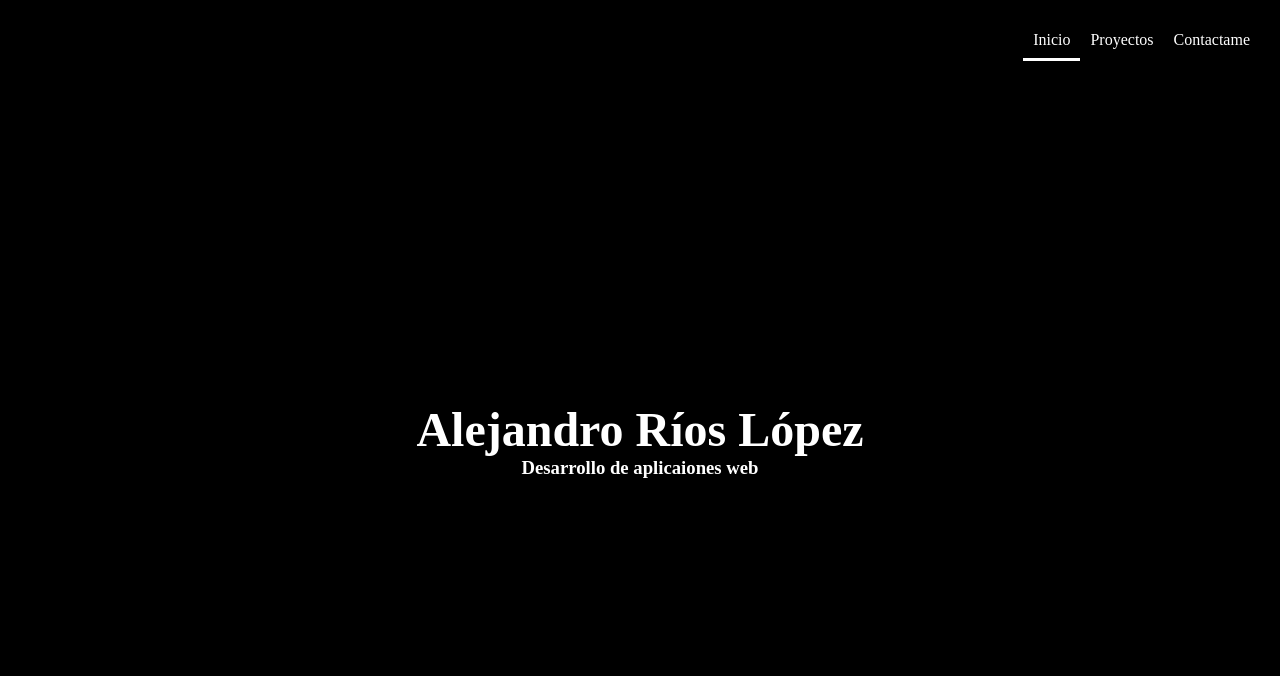
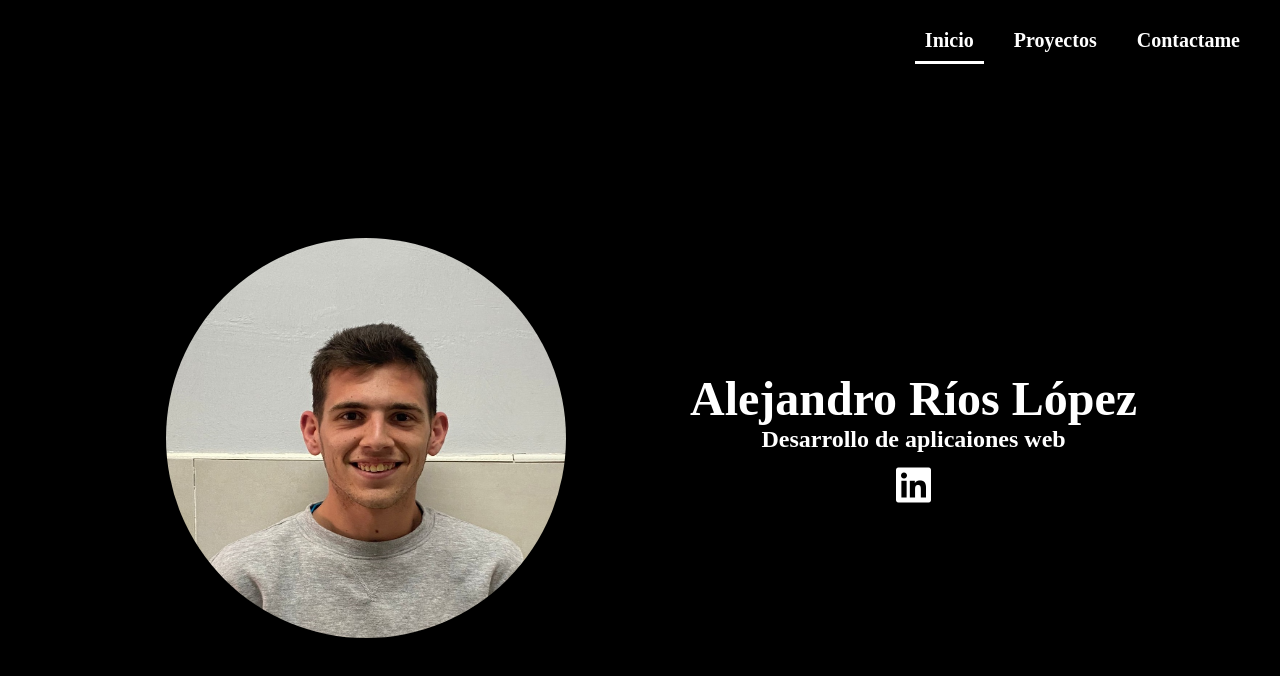
Before and after one commit to ariolop/Portfolio, a plain HTML site: page index.html in a window 1280 px wide. Drawn offline with Linux system fonts and the light colour scheme.

Commit message:
Index.html

```diff
--- /dev/null
+++ b/css/style.css
@@ -0,0 +1,116 @@
+* {
+    margin: 0px;
+    padding: 0px;
+}
+
+
+.menu {
+    width: 100vw;
+    height: 10vh;
+    background-color: black;
+    color: white;
+    display: flex;
+    justify-content: right;
+    align-items: center;
+    font-size: 20px;
+    font-weight: bold;
+}
+
+    .menu ul {
+        list-style: none;
+        display: flex;
+        margin-right: 20px;
+    }
+
+        .menu ul li {
+            height: fit-content;
+            margin: 0px 10px;
+        }
+
+        .menu ul li a {
+            padding: 10px;
+            color: white;
+            text-decoration: none;
+        }
+
+        .menu ul li a:hover {
+            border-bottom: 3px solid white;
+        }
+
+        #active {
+            border-bottom: 3px solid white;
+        }
+
+.container {
+    background-color: black;
+    width: 100vw;
+    height: 90vh;
+    color: white;
+    display: flex;
+    justify-content: center;
+    align-items: center;
+}
+
+    .grid {
+        display: grid;
+        grid-template-columns: repeat(2, 1fr);
+        grid-template-columns: repeat(2, 1fr);
+    }
+
+    .foto {
+        grid-column: 1 / 2;
+        grid-row: 1 / 3;
+        text-align: center;
+    }
+
+    .foto img {
+        border-radius: 100%;
+        width: 400px;
+        height: 400px;
+    }
+
+    .titulo {
+        opacity: 1;
+        /* transition: opacitt 2s linear; */
+        text-align: center;
+        display: flex;
+        justify-content: end;
+        flex-flow: column;
+        padding: 0px 50px;
+    }
+
+        .titulo h1 {
+            white-space: nowrap;
+            overflow: hidden;
+            font-size: 3em;
+        }
+
+        .titulo h2 {
+            white-space: nowrap;
+            overflow: hidden;
+        }
+
+    .anim-typewriter{
+        animation: typewriter 2s steps(44) 1s 1 normal both,
+                   blinkTextCursor 400ms steps(44) infinite normal;
+    }
+
+    @keyframes typewriter{
+        from{width: 0;}
+        to{width: 100%;}
+    }
+
+    @keyframes blinkTextCursor{
+        from{border-right-color: rgba(255,255,255,.75);}
+        to{border-right-color: transparent;}
+    }
+
+    .redesSociales {
+        margin-top: 10px;
+        font-size: 40px;
+        text-align: center;
+    }
+
+        .redesSociales .red a {
+            color: white;
+        }
--- a/index.html
+++ b/index.html
@@ -4,7 +4,7 @@
     <meta charset="UTF-8">
     <meta name="viewport" content="width=device-width, initial-scale=1.0">
     <title>Alejandro Ríos López | Desarrollo de aplicaciones web</title>
-    <link rel="stylesheet" href="style.css">
+    <link rel="stylesheet" href="css/style.css">
 </head>
 <body>
     <div class="menu">
@@ -15,10 +15,24 @@
         </ul>
     </div>
     <div class="container">
-        <div class="titulo">
-            <h1>Alejandro Ríos López</h1>
-            <h3>Desarrollo de aplicaiones web</h3>
+        <div class="grid">
+            <div class="foto">
+                <img src="images/logo.jpg" alt="Foto de Alejandro Ríos López">
+            </div>
+            <div class="titulo">
+                <h1 class="anim-typewriter">Alejandro Ríos López</h1>
+                <h2 class="anim-typewriter">Desarrollo de aplicaiones web</h2>
+            </div>
+            <div class="redesSociales">
+                <div class="red">
+                    <a href="https://www.linkedin.com/in/alejandro-r%C3%ADos-l%C3%B3pez/">
+                        <i class="fab fa-linkedin"></i>
+                    </a>
+                </div>
+            </div>
         </div>
     </div>
+
+    <script src="https://kit.fontawesome.com/63a49e22be.js" crossorigin="anonymous"></script>
 </body>
 </html>
--- a/style.css
+++ /dev/null
@@ -1,54 +0,0 @@
-* {
-    margin: 0px;
-    padding: 0px;
-}
-
-
-.menu {
-    width: 100vw;
-    height: 10vh;
-    background-color: black;
-    color: white;
-    display: flex;
-    justify-content: right;
-    align-items: center;
-}
-
-    .menu ul {
-        list-style: none;
-        display: flex;
-        margin-right: 20px;
-    }
-
-        .menu ul li {
-            height: fit-content;
-        }
-
-        .menu ul li a {
-            padding: 10px;
-            color: white;
-            text-decoration: none;
-        }
-
-        .menu ul li a:hover {
-            background-color: rgb(59, 59, 59);
-        }
-
-        #active {
-            border-bottom: 3px solid white;
-        }
-
-.container {
-    background-color: black;
-    width: 100vw;
-    height: 90vh;
-    color: white;
-    display: flex;
-    justify-content: center;
-    align-items: center;
-    text-align: center;
-}
-
-    .titulo h1{
-        font-size: 3em;
-    }
```
Also changed, not shown: images/logo.jpg (added).
